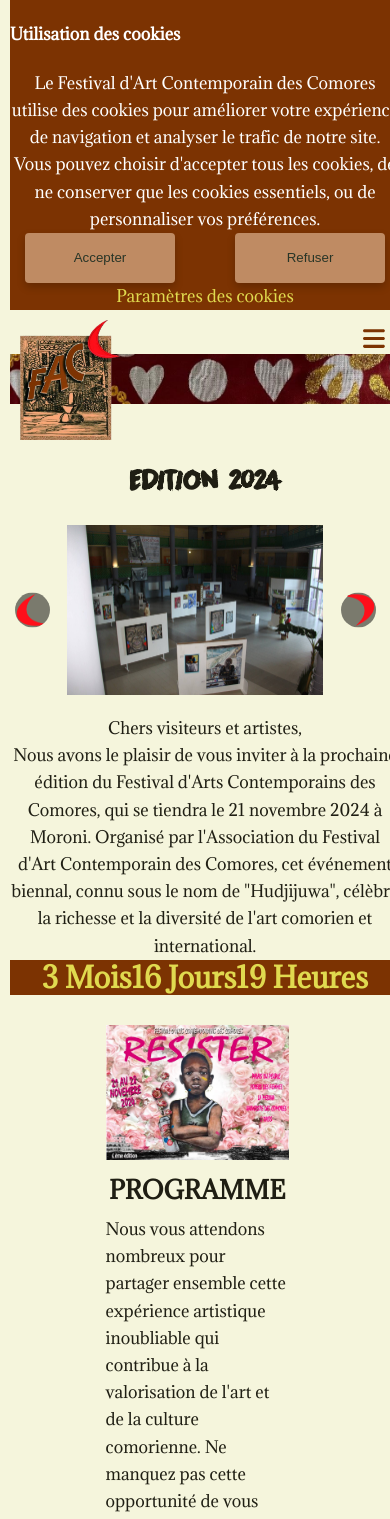
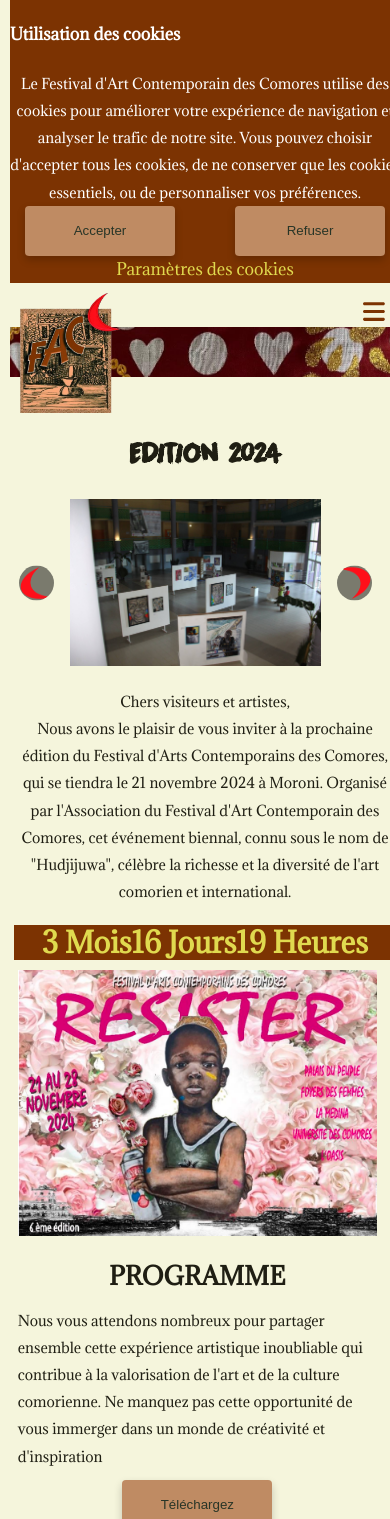
Before and after one commit to Soifiaouir/FACC, a React (Create React App) app: page /Edition2024 in a window 390 px wide. Shown: the top 1519 px of the page. Built offline with nearby package versions, Linux system fonts and the light colour scheme.

Commit message:
resp 2024

```diff
--- a/src/pages/2024/Edition2024.css
+++ b/src/pages/2024/Edition2024.css
@@ -1,24 +1,28 @@
-.Edition2024{
+.Edition2024 {
     max-width: 100%;
     overflow-x: hidden;
+    padding: 0 2%;
+    box-sizing: border-box;
 }
 
-
-.hero2024{
+.hero2024 {
     text-align: center;
+    margin-bottom: 20px;
 }
 
-.HeroB{
+.HeroB {
+    height: auto;
+    max-height: 35vh;
+    width: 100%;
+    object-fit: cover;
+}
 
-    height: 35%;
-  }
-
-.section{
-    padding: 30px;
+.section {
+    padding: 20px 0;
     display: flex;
     flex-direction: row;
-    gap : 10px;
-    width: 95%;
+    gap: 20px;
+    width: 100%;
 }
 
 .lieux, .program {
@@ -31,19 +35,71 @@
     flex-direction: column;
     align-items: center;
     justify-content: center;
-    gap: 5px;
+    gap: 10px;
 }
 
+/* Responsive pour tablettes */
+@media screen and (max-width: 1024px) {
+    .section {
+        padding: 15px 0;
+        gap: 15px;
+    }
+}
+
+/* Responsive pour grands mobiles */
+@media screen and (max-width: 768px) {
+    .HeroB {
+        max-height: 30vh;
+    }
+
+    .section {
+        flex-direction: column;
+        align-items: center;
+        gap: 20px;
+    }
+
+    .lieux, .program, .droite {
+        width: 100%;
+    }
+}
+
+/* Responsive pour petits mobiles */
+@media screen and (max-width: 480px) {
+    .Edition2024 {
+        padding: 0 1%;
+    }
+
+    .HeroB {
+        max-height: 25vh;
+    }
+
+    .section {
+        padding: 10px 0;
+    }
+
+    p {
+        font-size: 14px;
+    }
+}
+
+/* Responsive pour très petits écrans */
+@media screen and (max-width: 360px) {
+    .HeroB {
+        max-height: 20vh;
+    }
+
+    .section {
+        gap: 15px;
+    }
+
+    p {
+        font-size: 13px;
+    }
+}
+
+/* Style pour cacher les paragraphes sur les petits écrans si nécessaire */
 @media screen and (max-width: 700px) {
-
-
-    p{
+    .hide-on-mobile {
         display: none;
     }
-
-    .section{
-        flex-direction: column;
-        align-items: center;
-        width: 90%;
-    }
 }
```
